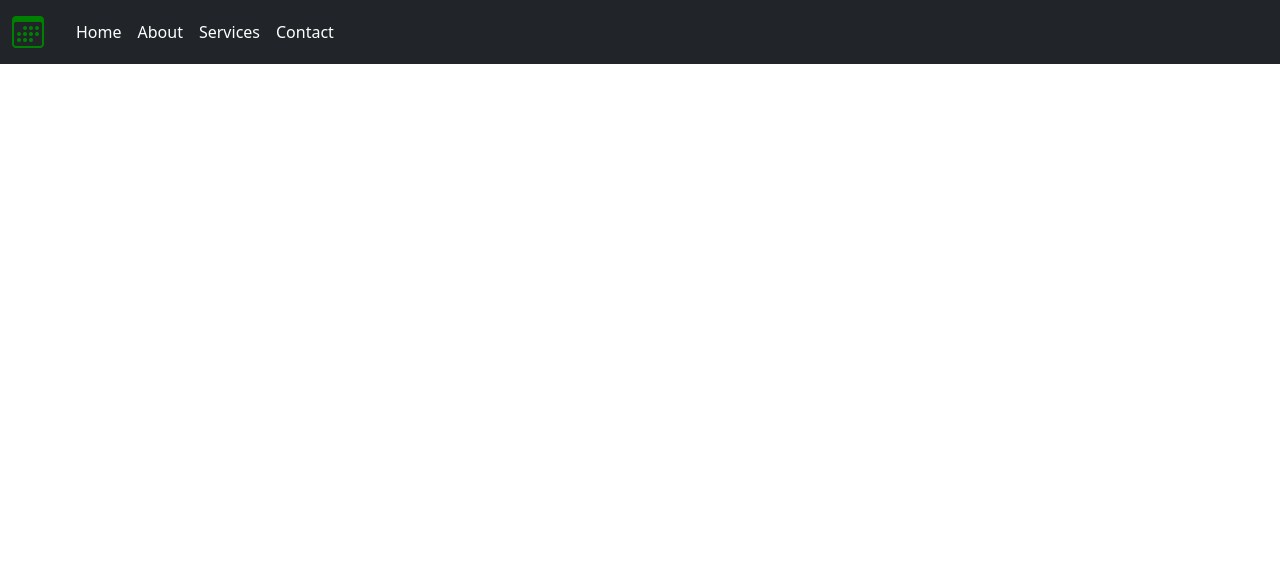
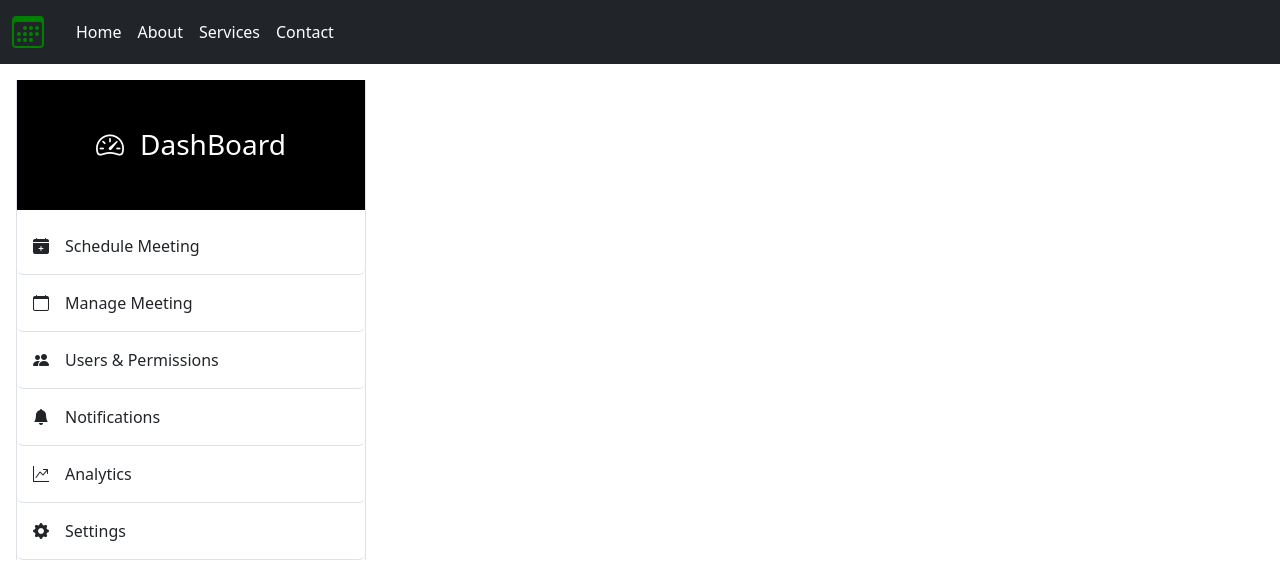
Before and after one commit to SayanaSurendra/meetingcalendar-react, a React (Vite) app: page / in a window 1280 px wide. Shown: the top 580 px of the page. Built offline with nearby package versions, Linux system fonts and the light colour scheme.

Commit message:
sidebar1 Component added

```diff
--- a/src/App.jsx
+++ b/src/App.jsx
@@ -1,11 +1,12 @@
-
 import NavBar from "./NavBar"
+import Sidebar from "./Sidebar"
 function App() {
 
 
   return (
     <>
       <NavBar/>
+     <Sidebar/>
     </>
   )
 }
--- /dev/null
+++ b/src/Sidebar.jsx
@@ -0,0 +1,60 @@
+import React from 'react';
+
+
+const sidebarData = [
+    {
+        "icon": "bi bi-calendar-plus-fill",
+        "title": "Schedule Meeting",
+        "link": "#"
+    },
+    {
+        "icon": "bi bi-calendar",
+        "title": "Manage Meeting",
+        "link": "#"
+    },
+    {
+        "icon": "bi bi-people-fill",
+        "title": "Users & Permissions",
+        "link": "#"
+    },
+    {
+        "icon": "bi bi-bell-fill",
+        "title": "Notifications",
+        "link": "#"
+    },
+    {
+        "icon": "bi bi-graph-up-arrow",
+        "title": "Analytics",
+        "link": "#"
+    },
+    {
+        "icon": "bi bi-gear-fill",
+        "title": "Settings",
+        "link": "#"
+    }
+];
+
+const Sidebar = () => {
+    return (
+
+
+
+        <div className="d-flex flex-column flex-shrink-0 mt-3 mx-3 border-start border-end " style={{ "width": "350px" }}>
+            <h3 className="text-white bg-black py-5 text-center"><i className="bi bi-speedometer2 me-3"></i>DashBoard</h3>
+
+            <ul className="nav nav-pills nav-flush flex-column mb-auto bg-white">
+                {sidebarData.map((item, key) => {
+                    return (<li className="nav-item" key={key}>
+                        <a href={`${item.link} `} className="nav-link py-3 border-bottom" data-bs-toggle="tooltip"><i className={`${item.icon} me-3 text-dark`} ></i>
+                            <span className="nav-title text-dark">{item.title}</span></a>
+                    </li>)
+                })}
+            </ul>
+
+
+
+        </div>
+    );
+};
+
+export default Sidebar;
```
